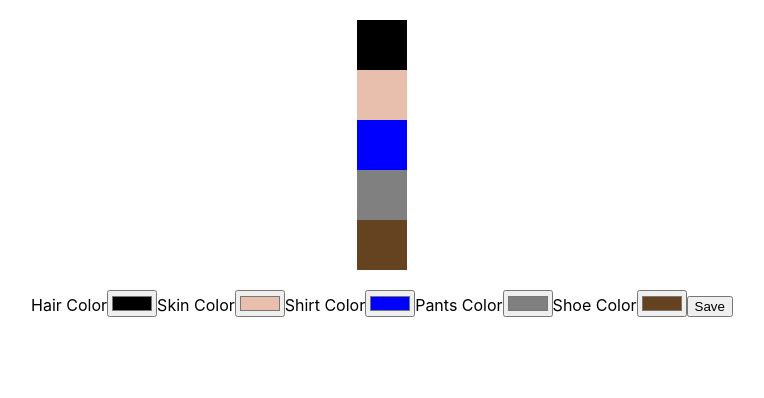
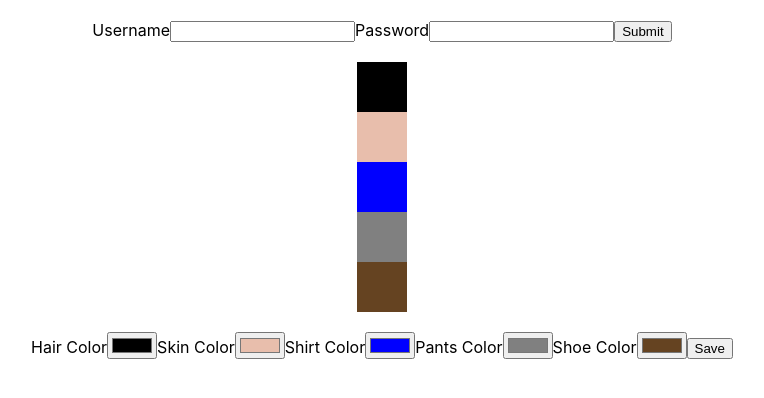
Before and after one commit to booyouon/rpg-character-creator, a React (Create React App) app in the folder client/: page /login in a window 1280 px wide. Shown: the top 398 px of the page, without its empty margins (258-1022 px from the left). Built offline with nearby package versions, Linux system fonts and the light colour scheme; no server answers.

Commit message:
login authentication with airtable

```diff
--- a/client/src/App.js
+++ b/client/src/App.js
@@ -3,12 +3,17 @@ import Character from "./component/Character";
 import ColorPallete from "./component/ColorPallete";
 import { useEffect, useState } from "react";
 import axios from "axios";
+import Login from "./component/Login";
 
 const API_URL =
   "https://api.airtable.com/v0/apps2LmH1EFxMOZEB/Table%201?api_key=keyU3JZHRhRaUZpsv";
-
+//https://api.airtable.com/v0/apps2LmH1EFxMOZEB/Table%201?api_key=keyU3JZHRhRaUZpsv&filterByFormula=({nickname} = 'V')
 function App() {
-  const [userData, setUserData] = useState([]);
+  const [userData, setUserData] = useState(" ");
+  const [authenticated, setAuthenticated] = useState(false);
+  const [toggleFetch, setToggleFetch] = useState(false);
+  const [username, setUsername] = useState("");
+  const [password, setPassword] = useState("");
   const [hairColor, setHairColor] = useState("#000000");
   const [skinColor, setSkinColor] = useState("#E8BEAC");
   const [shirtColor, setShirtColor] = useState("#0000FF");
@@ -17,17 +22,40 @@ function App() {
 
   useEffect(() => {
     const getAirData = async () => {
-      const res = await axios.get(API_URL);
+      const res = await axios.get(
+        `${API_URL}&filterByFormula=({username}='${userData}')`
+      );
       console.log(res.data);
       console.log(res.data.records[0]);
-      setUserData(res.data.records[0]);
-      setHairColor(res.data.records[0].fields.haircolor);
+      if (
+        res.data.records[0] &&
+        res.data.records[0].fields.password == password
+      ) {
+        console.log("This user exist");
+        setAuthenticated(true);
+        setHairColor(res.data.records[0].fields.haircolor);
+        setSkinColor(res.data.records[0].fields.skincolor);
+        setShirtColor(res.data.records[0].fields.shirtcolor);
+        setPantsColor(res.data.records[0].fields.pantscolor);
+        setShoeColor(res.data.records[0].fields.shoecolor);
+      } else {
+        console.log("This user does not exist");
+      }
     };
     getAirData();
-  }, []);
+  }, [toggleFetch]);
 
   return (
     <div className="App">
+      <Login
+        username={username}
+        password={password}
+        setUsername={setUsername}
+        setPassword={setPassword}
+        setUserData={setUserData}
+        toggleFetch={toggleFetch}
+        setToggleFetch={setToggleFetch}
+      />
       <Character
         hairColor={hairColor}
         skinColor={skinColor}
--- a/client/src/component/Character.jsx
+++ b/client/src/component/Character.jsx
@@ -1,5 +1,3 @@
-import { useState } from "react";
-
 const Character = ({
   hairColor,
   skinColor,
--- /dev/null
+++ b/client/src/component/Login.jsx
@@ -0,0 +1,50 @@
+const Login = ({
+  username,
+  password,
+  setUsername,
+  setPassword,
+  setUserData,
+  toggleFetch,
+  setToggleFetch,
+}) => {
+  const elStyling = {
+    display: "flex",
+    flexDirection: "column",
+    justifyContent: "center",
+    alignItems: "center",
+    margin: "20px 0",
+  };
+
+  const handleSubmit = (ev) => {
+    ev.preventDefault();
+    console.log(username.toLowerCase());
+    // username isn't case sensitive when submitted so I used a toLowerCase method in order to avoid case sensitivtiy
+    setUserData(username.toLowerCase());
+    setToggleFetch(!toggleFetch);
+  };
+  return (
+    <div style={elStyling}>
+      <form onSubmit={handleSubmit}>
+        <label htmlFor="username">Username</label>
+        <input
+          value={username}
+          name="username"
+          id="username"
+          type="text"
+          onChange={(ev) => setUsername(ev.target.value)}
+        ></input>
+        <label htmlFor="password">Password</label>
+        <input
+          value={password}
+          name="password"
+          id="password"
+          type="password"
+          onChange={(ev) => setPassword(ev.target.value)}
+        ></input>
+        <input type="submit" />
+      </form>
+    </div>
+  );
+};
+
+export default Login;
```
